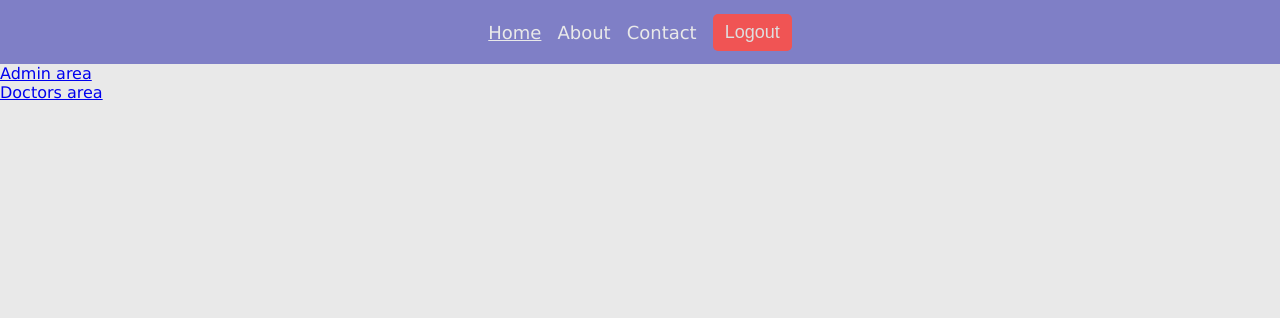
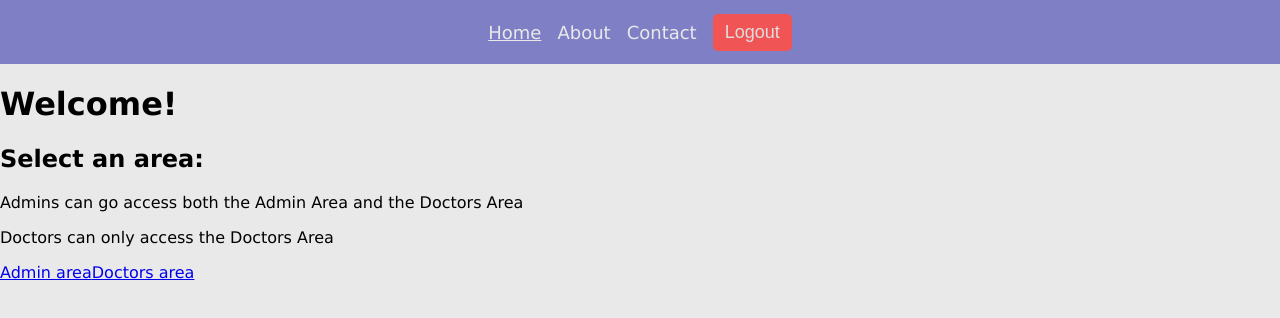
Before and after one commit to paulohenrique-gh/angular-exercicio-guards, an Angular app: page / in a window 1280 px wide. Shown: the top 318 px of the page. Built offline with nearby package versions, Linux system fonts and the light colour scheme; sample sign-in values are in the browser's storage.

Commit message:
feat: add welcome text to home page

```diff
--- a/src/app/pages/home/home.component.html
+++ b/src/app/pages/home/home.component.html
@@ -1,2 +1,13 @@
-<div><a routerLink="/admin-area">Admin area</a></div>
-<div><a routerLink="/doctors-area">Doctors area</a></div>
+<div>
+  <h1>Welcome!</h1>
+
+  <h2>Select an area:</h2>
+
+  <p>Admins can go access both the Admin Area and the Doctors Area</p>
+  <p>Doctors can only access the Doctors Area</p>
+</div>
+
+<div class="area-links">
+  <a routerLink="/admin-area" routerLinkActive="active-area">Admin area</a>
+  <a routerLink="/doctors-area" routerLinkActive="active-area">Doctors area</a>
+</div>
```
